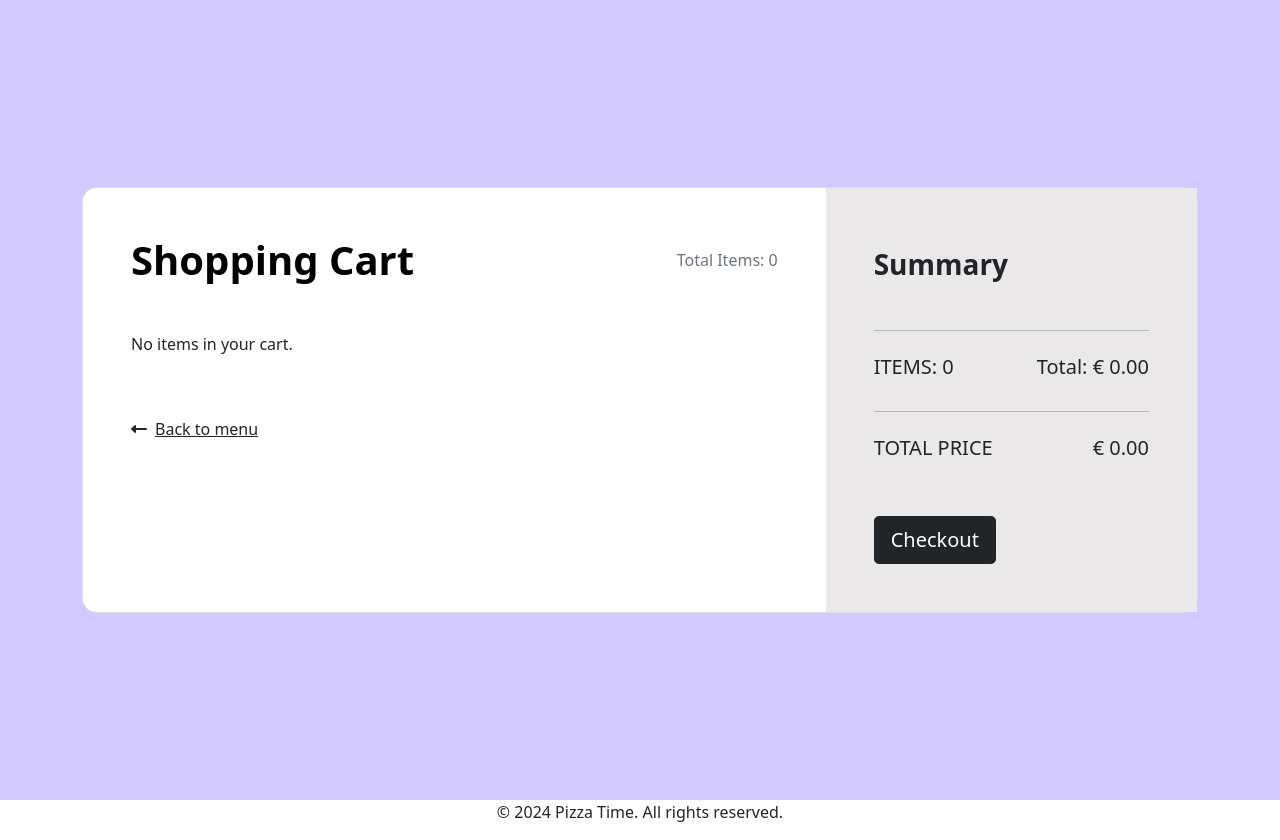
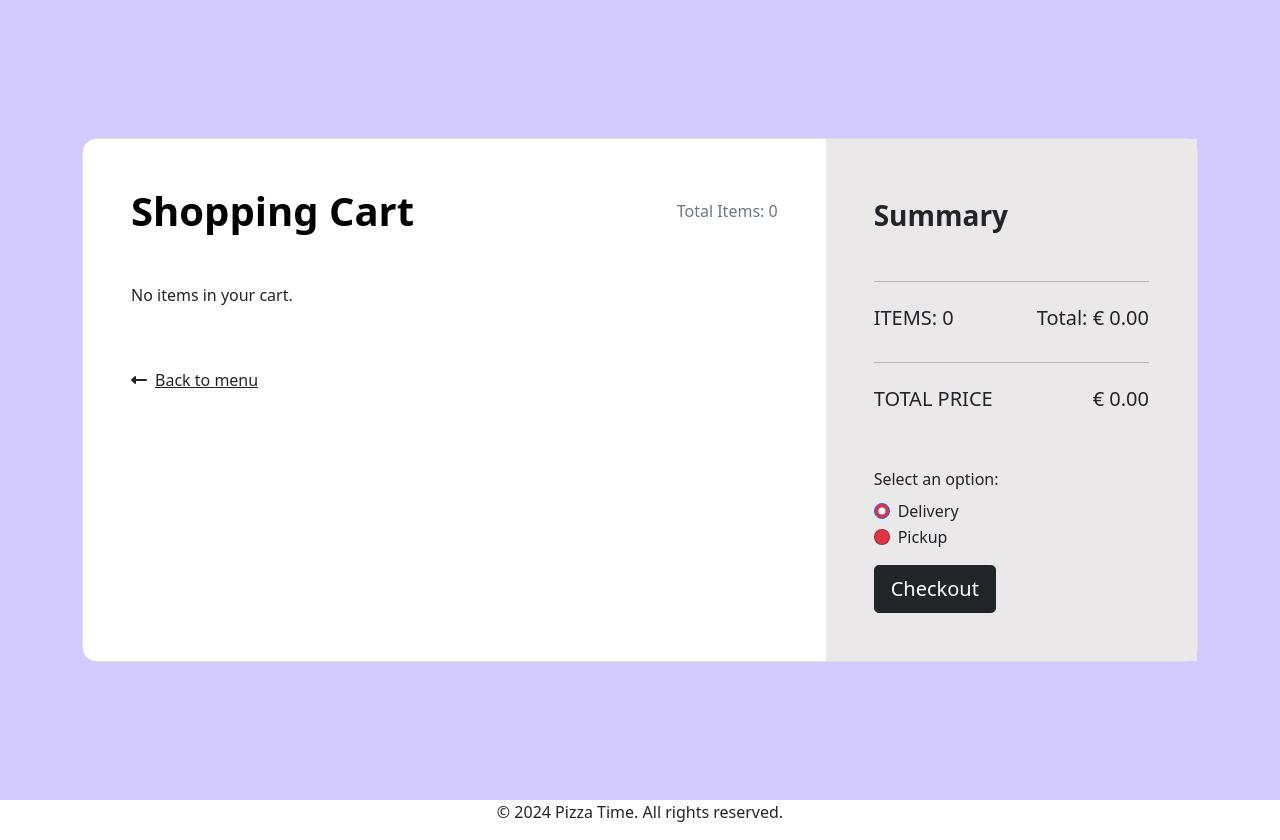
Before and after one commit to primarypigments/papas_pizza, a Django app: page /cart/ in a window 1280 px wide. Shown: the part 66-906 px from the top of the page. Run offline with Django 5.2, Linux system fonts and the light colour scheme; the visitor is signed in with stand-in values (Sample User, id 1).

Commit message:
Add delivery or pick up option

```diff
--- a/templates/cart/cart.html
+++ b/templates/cart/cart.html
@@ -87,7 +87,27 @@
 
                   <form action="{% url 'checkout' %}" method="post">
                     {% csrf_token %}
+                    <!-- Delivery/Pickup Option -->
+                    <div class="mb-3">
+                      <label class="form-label">Select an option:</label>
+                      <div class="form-check">
+                        <input class="form-check-input bg-danger" type="radio" name="delivery_option"
+                          id="delivery_option_delivery" value="delivery" checked>
+                        <label class="form-check-label" for="delivery_option_delivery">
+                          Delivery
+                        </label>
+                      </div>
+                      <div class="form-check">
+                        <input class="form-check-input bg-danger" type="radio" name="delivery_option"
+                          id="delivery_option_pickup" value="pickup">
+                        <label class="form-check-label" for="delivery_option_pickup">
+                          Pickup
+                        </label>
+                      </div>
+                    </div>
+                    <!-- End of Delivery/Pickup Option -->
                     <button type="submit" class="btn btn-dark btn-block btn-lg">Checkout</button>
+                  </form>
                   </form>
                 </div>
               </div>
```
